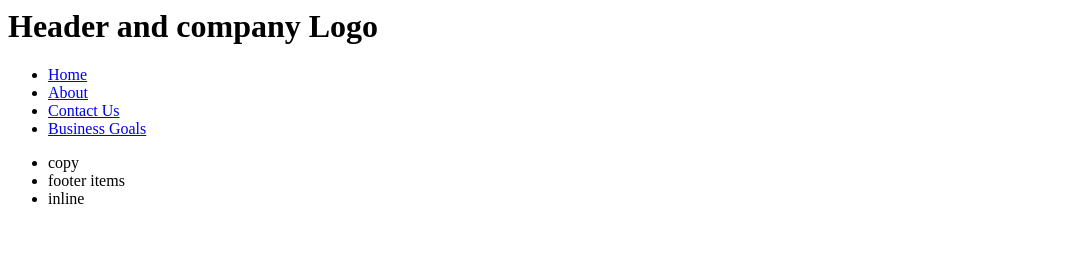
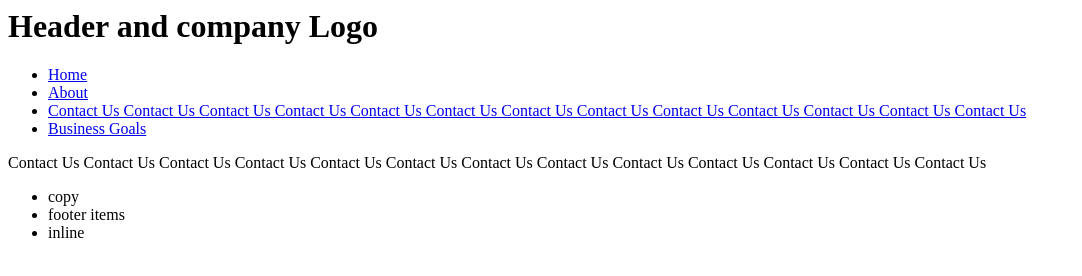
Before and after one commit to venu20/Grid-layout, a website: page index.html in a window 1280 px wide. Shown: the whole page, without its empty margins (0-1082 px from the left). Drawn offline with Linux system fonts and the light colour scheme.

Commit message:
3 files modified

```diff
--- a/index.html
+++ b/index.html
@@ -15,7 +15,7 @@
       </li>
       <li>
         <a href="#">
-          Contact Us
+          Contact Us  Contact Us  Contact Us  Contact Us  Contact Us Contact Us Contact Us Contact Us Contact Us Contact Us Contact Us Contact Us Contact Us
         </a>
       </li>
       <li>
@@ -24,7 +24,9 @@
     </ul>
   </nav>
   <section>
-
+<p>
+  Contact Us  Contact Us  Contact Us  Contact Us  Contact Us Contact Us Contact Us Contact Us Contact Us Contact Us Contact Us Contact Us Contact Us
+</p>
   </section>
   <footer>
     <ul>
--- a/style.css
+++ b/style.css
@@ -23,7 +23,7 @@ main{
     min-height: 100vh;
     min-width: 100vw;
     display: grid;
-    grid-template-columns: minmax(100px, 170px) 2fr;
+    grid-template-columns: auto auto;
     grid-template-rows: 100px auto 100px;
 
 }
```
Also changed, not shown: README.md.
